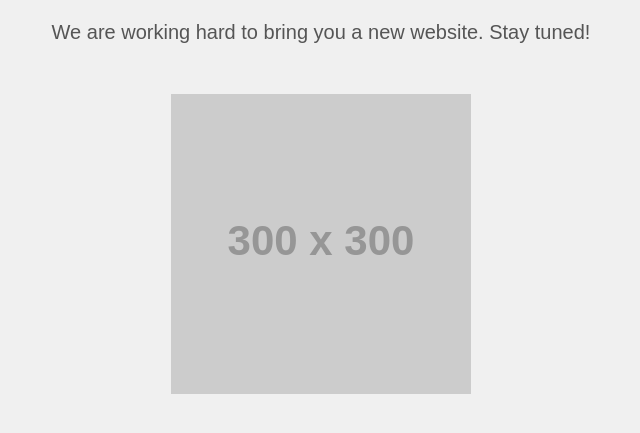
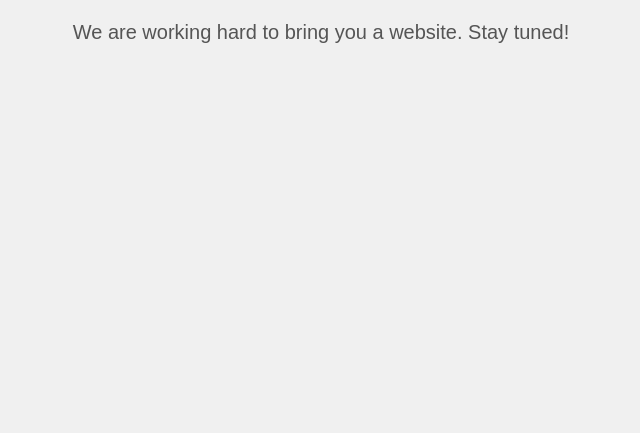
Before and after one commit to rickvl/koelekast, a plain HTML site: page index.html in a window 1280 px wide. Shown: the part 145-578 px from the top of the page, without its empty margins (319-959 px from the left). Drawn offline with Linux system fonts and the light colour scheme; placeholder pictures from the web are drawn by us.

Commit message:
Update index.html

```diff
--- a/index.html
+++ b/index.html
@@ -34,8 +34,7 @@
 
     <div class="container">
         <h1>Website Under Construction</h1>
-        <p>We are working hard to bring you a new website. Stay tuned!</p>
-        <img src="https://via.placeholder.com/300?text=Under+Construction" alt="Under Construction">
+        <p>We are working hard to bring you a website. Stay tuned!</p>
     </div>
 
 </body>
```
